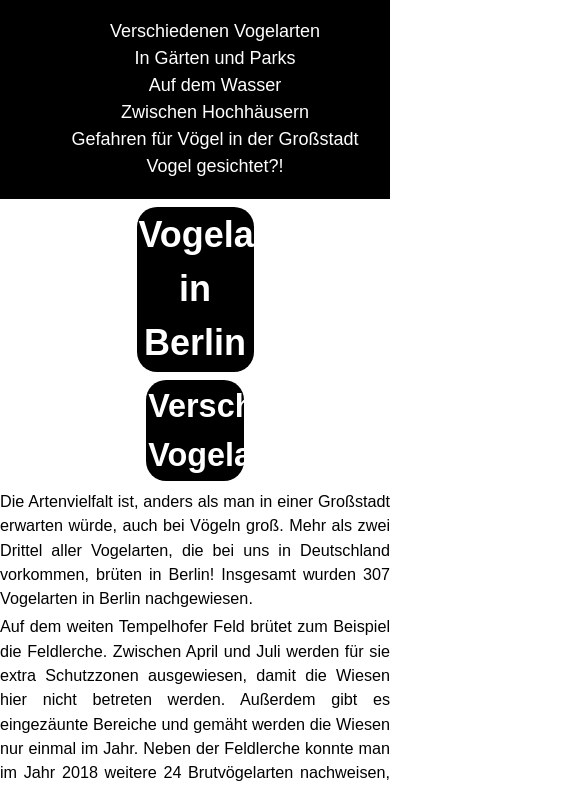
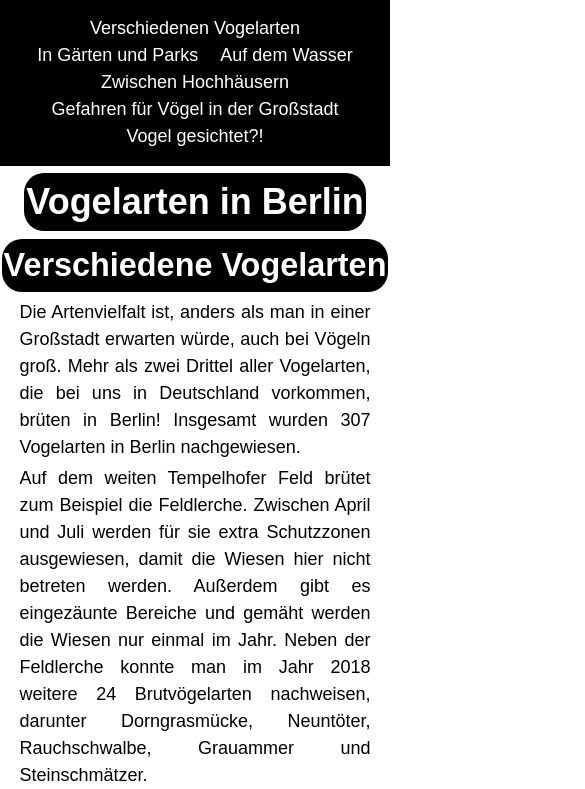
Before and after one commit to ClaraBindheim/FrontendProjekt, a website: page index.html in a window 390 px wide. Shown: the top 789 px of the page, 585 px wide, since content can reach past the window. Drawn offline with Linux system fonts and the light colour scheme.

Commit message:
Media Query first Layout and tests

```diff
--- a/scss/_article.scss
+++ b/scss/_article.scss
@@ -1,5 +1,6 @@
 @use "mixins";
 
+// Article mit Media Queries
 article{
      margin-bottom: 5%;
      text-align: center;
@@ -15,9 +16,6 @@
      h3{
          margin-top: 5%;
          @include mixins.headlines(20px, 2% auto, 15%);
-        display: flex;
-        flex-flow: column wrap;
-        width: fit-content;
     }
 
     figure{
@@ -32,14 +30,80 @@
         margin: 2% auto;
          width: 50%;
 
-        fieldset{
-            text-align: justify;
+
+     }
+
+    // small screen
+    @media (max-width: 60em){
+
+        p{
+            font-size: 1rem;
+            margin: 1% auto;
+            width: 90%;
+        }
+
+        figure{
+            margin: 0% auto;
+        }
+
+        table{
+            margin: 4% auto;
+        }
+
+        form{
+           margin: 2% auto;
         }
     }
 
-    .content{
-       display: grid;
-       grid-template-columns: repeat(auto-fit, minmax(40em, 1fr));
-       align-items: center;
  }
-}
+
+
+
+
+
+
+
+// Article mit Grid... alte Version
+// article{
+//     margin-bottom: 5%;
+//     text-align: center;
+
+//     p{
+//         margin: 1% auto;
+//     }
+
+//     h2{
+//         @include mixins.headlines(20px, 2% auto, 25%);
+//     }
+
+//     h3{
+//         margin-top: 5%;
+//         @include mixins.headlines(20px, 2% auto, 15%);
+//         display: flex;
+//         flex-flow: column wrap;
+//         width: fit-content;
+//     }
+
+//     figure{
+//         margin: 1% auto;
+//     }
+
+//     table{
+//         margin: 4% auto;
+//     }
+
+//     form{
+//         margin: 2% auto;
+//         width: 50%;
+
+//         fieldset{
+//             text-align: justify;
+//         }
+//     }
+
+//     .content{
+//        display: grid;
+//        grid-template-columns: repeat(auto-fit, minmax(40em, 1fr));
+//        align-items: center;
+//     }
+// }
--- a/scss/_figure.scss
+++ b/scss/_figure.scss
@@ -3,7 +3,7 @@
 figure{
 
     position: relative;
-    width: 70%;
+    width: 50%;
 
     img{
         display: block;
@@ -19,4 +19,11 @@
         text-align: center;
         background-color: $caption-background-color;
     }
+
+    // small screen
+    @media (max-width: 60em){
+
+        width: 100%;
+
+    }
 }
--- a/scss/_mixins.scss
+++ b/scss/_mixins.scss
@@ -5,6 +5,10 @@
     width: $width;
     padding: 0.5%;
     text-align: center;
-                background-color: hsl(0, 0%, 0%);
-                color: hsl(0, 0%, 100%);
+    background-color: hsl(0, 0%, 0%);
+    color: hsl(0, 0%, 100%);
+    display: flex;
+    flex-flow: column wrap;
+    width: fit-content;
+
 }
--- a/scss/_navigation.scss
+++ b/scss/_navigation.scss
@@ -3,27 +3,113 @@
 $nav-color: hsl(0, 0%, 100%);
 @use "mixins";
 
+// Nav mit Media Queries
 nav{
-
+// large screen
     background-color: $nav-background-color;
     z-index: 1;
     position: sticky;
     top: 0px;
-    padding: 0.1%;
+    float: left;
+    align-self: start;
+    height: 100vh;
 
     ul{
-    display: grid;
-    grid-template-columns: repeat(auto-fit, minmax(10em, 1fr));
-    align-items: center;//scrool-top-margine
+        display: flex;
+        flex-flow: column nowrap;
+        justify-content: space-between;
+        height: 90%;
+        padding: 5%;
+     //scrool-top-margine
 
-    li{
-        text-align: center;
-    }
-    }
+     }
 
-    li a{
-        white-space: wrap;
-        color: $nav-color;
+     li a{
+         white-space: wrap;
+         color: $nav-color;
+         margin: 0%;
+     }
+
+// middel screen
+@media (max-width: 60em){
+
+    font-size: 1rem;
+    background-color: $nav-background-color;
+    z-index: 1;
+    position: sticky;
+    top: 0px;
+    padding: 0%;
+    height: fit-content;
+
+    ul{
+        display: flex;
+        flex-flow: row wrap;
+        justify-content: space-evenly;
         margin: 0%;
-    }
+        padding: 2%;
+     //scrool-top-margine
+
+     }
+
+     li a{
+         white-space: wrap;
+         color: $nav-color;
+         margin: 0%;
+     }
+
 }
+
+ // small screen
+ @media (max-width: 35em){
+
+    font-size: 1rem;
+    background-color: $nav-background-color;
+    padding: 2%;
+    height: fit-content;
+    position: relative;
+
+    ul{
+        display: flex;
+        flex-flow: row wrap;
+        justify-content: space-evenly;
+        margin: 0%;
+        padding: 2%;
+     //scrool-top-margine
+
+     }
+
+     li a{
+         white-space: wrap;
+         color: $nav-color;
+         margin: 0%;
+     }
+
+}
+
+}
+
+// Nav mit Grid... alte Version
+// nav{
+
+//     background-color: $nav-background-color;
+//     z-index: 1;
+//     position: sticky;
+//     top: 0px;
+//     padding: 0.1%;
+
+//     ul{
+//     display: grid;
+//     grid-template-columns: repeat(auto-fit, minmax(10em, 1fr));
+//     align-items: center;//scrool-top-margine
+
+//     li{
+//         text-align: center;
+//     }
+//     }
+
+//     li a{
+//         white-space: wrap;
+//         color: $nav-color;
+//         margin: 0%;
+//     }
+// }
--- a/scss/_pagePositions.scss
+++ b/scss/_pagePositions.scss
@@ -1,10 +1,24 @@
 @use "mixins";
 
 body{
+
+    display: grid;
+    grid-template-columns: 1fr 5fr;
     margin: 0%;
 
     .title{
                 @include mixins.headlines(20px, 2% auto, 30%);
             }
 
+
+    // middel & small screen
+    @media (max-width: 60em){
+
+        display: flex;
+        flex-flow: row wrap;
+        justify-content: center;
+        margin: 0%;
+
+    }
+
 }
```
Also changed, not shown: css/style.css, 1 other file. Lines whose indentation alone changed are shown as unchanged.
